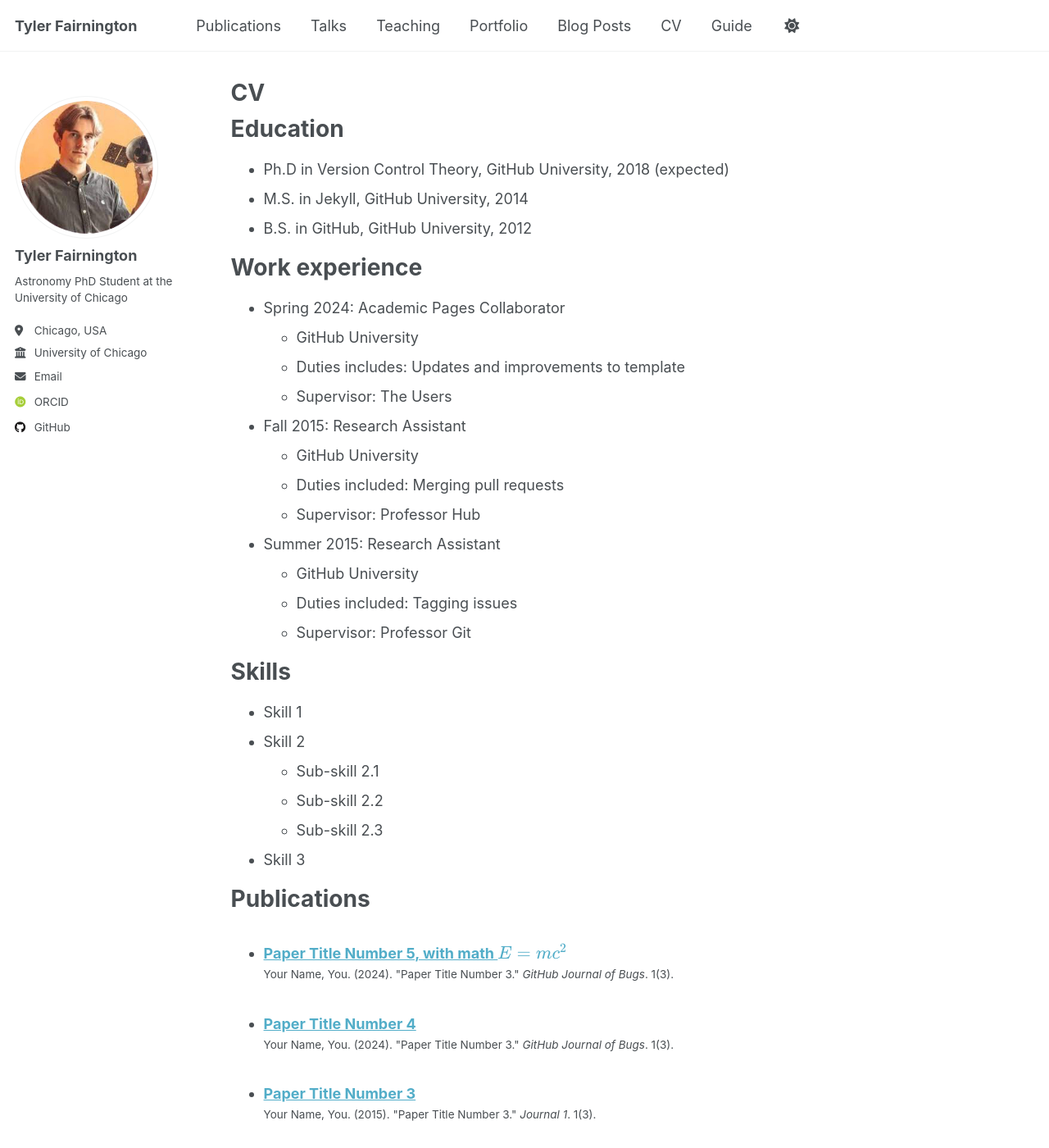
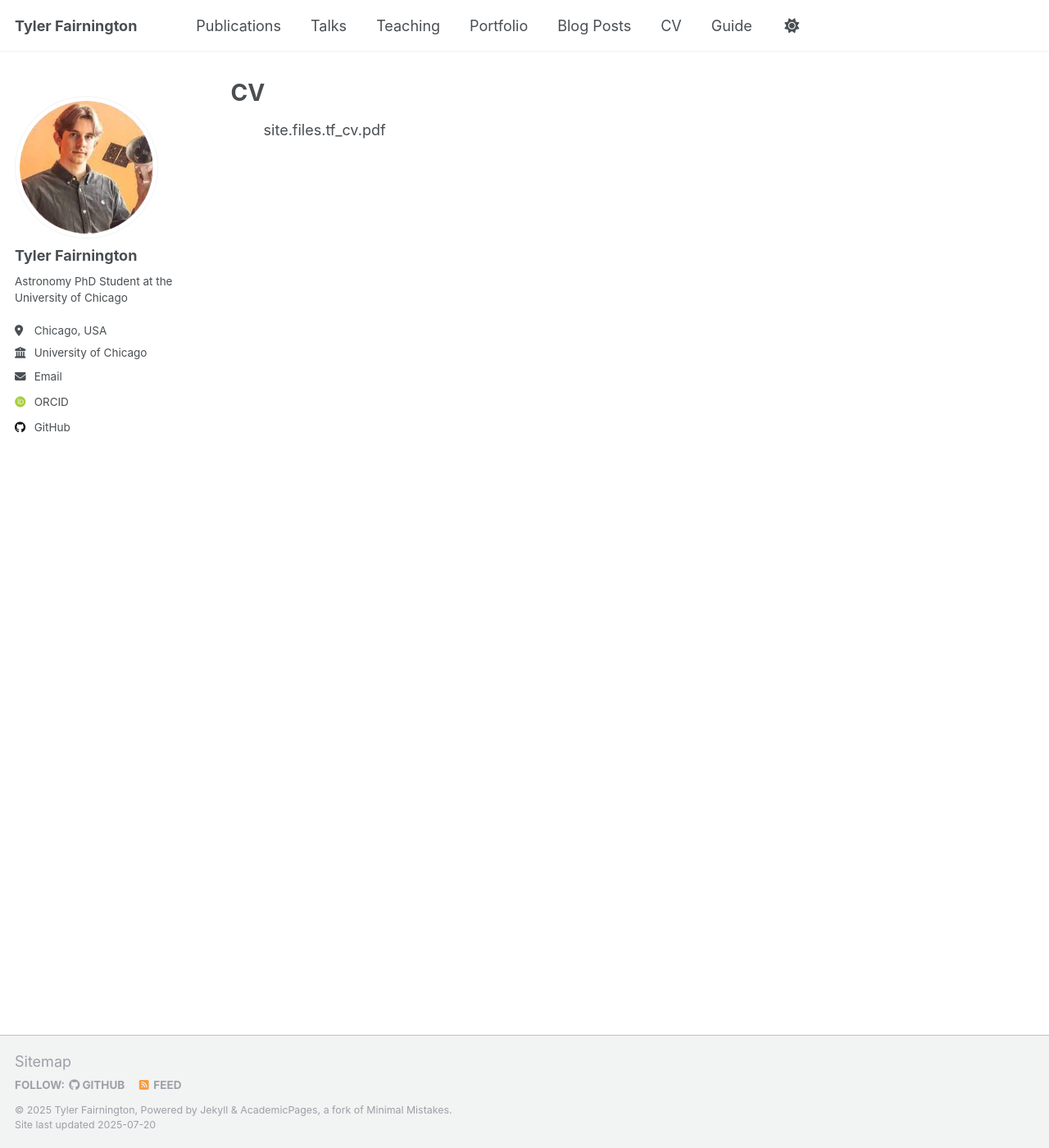
Before and after one commit to TylerFair/tylerfair.github.io, a Jekyll site: the page built from _pages/cv.md, in a window 1280 px wide and 1400 px high. Shown: the whole window at 82% size. Built offline with Jekyll 4.4.1, drawn with Linux system fonts in a browser that asks for light colours; some web fonts are replaced; a script that is not in the unit is left out; some of the changed text lies outside the part shown.

Commit message:
Update cv.md

```diff
--- a/_pages/cv.md
+++ b/_pages/cv.md
@@ -8,57 +8,4 @@ redirect_from:
 ---
 
 {% include base_path %}
-
-Education
-======
-* Ph.D in Version Control Theory, GitHub University, 2018 (expected)
-* M.S. in Jekyll, GitHub University, 2014
-* B.S. in GitHub, GitHub University, 2012
-
-Work experience
-======
-* Spring 2024: Academic Pages Collaborator
-  * GitHub University
-  * Duties includes: Updates and improvements to template
-  * Supervisor: The Users
-
-* Fall 2015: Research Assistant
-  * GitHub University
-  * Duties included: Merging pull requests
-  * Supervisor: Professor Hub
-
-* Summer 2015: Research Assistant
-  * GitHub University
-  * Duties included: Tagging issues
-  * Supervisor: Professor Git
-
-Skills
-======
-* Skill 1
-* Skill 2
-  * Sub-skill 2.1
-  * Sub-skill 2.2
-  * Sub-skill 2.3
-* Skill 3
-
-Publications
-======
-  <ul>{% for post in site.publications reversed %}
-    {% include archive-single-cv.html %}
-  {% endfor %}</ul>
-
-Talks
-======
-  <ul>{% for post in site.talks reversed %}
-    {% include archive-single-talk-cv.html  %}
-  {% endfor %}</ul>
-
-Teaching
-======
-  <ul>{% for post in site.teaching reversed %}
-    {% include archive-single-cv.html %}
-  {% endfor %}</ul>
-
-Service and leadership
-======
-* Currently signed in to 43 different slack teams
+  <ul>site.files.tf_cv.pdf</ul>
```
